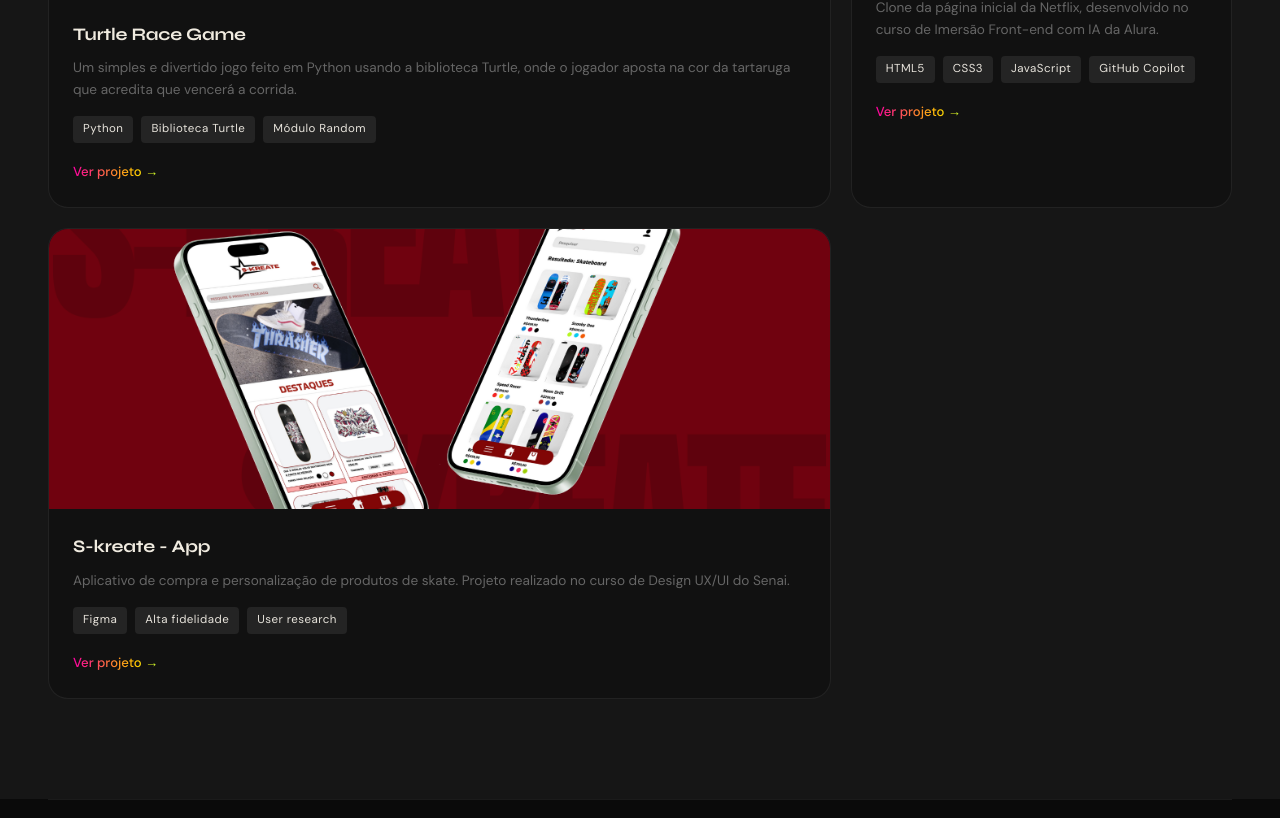
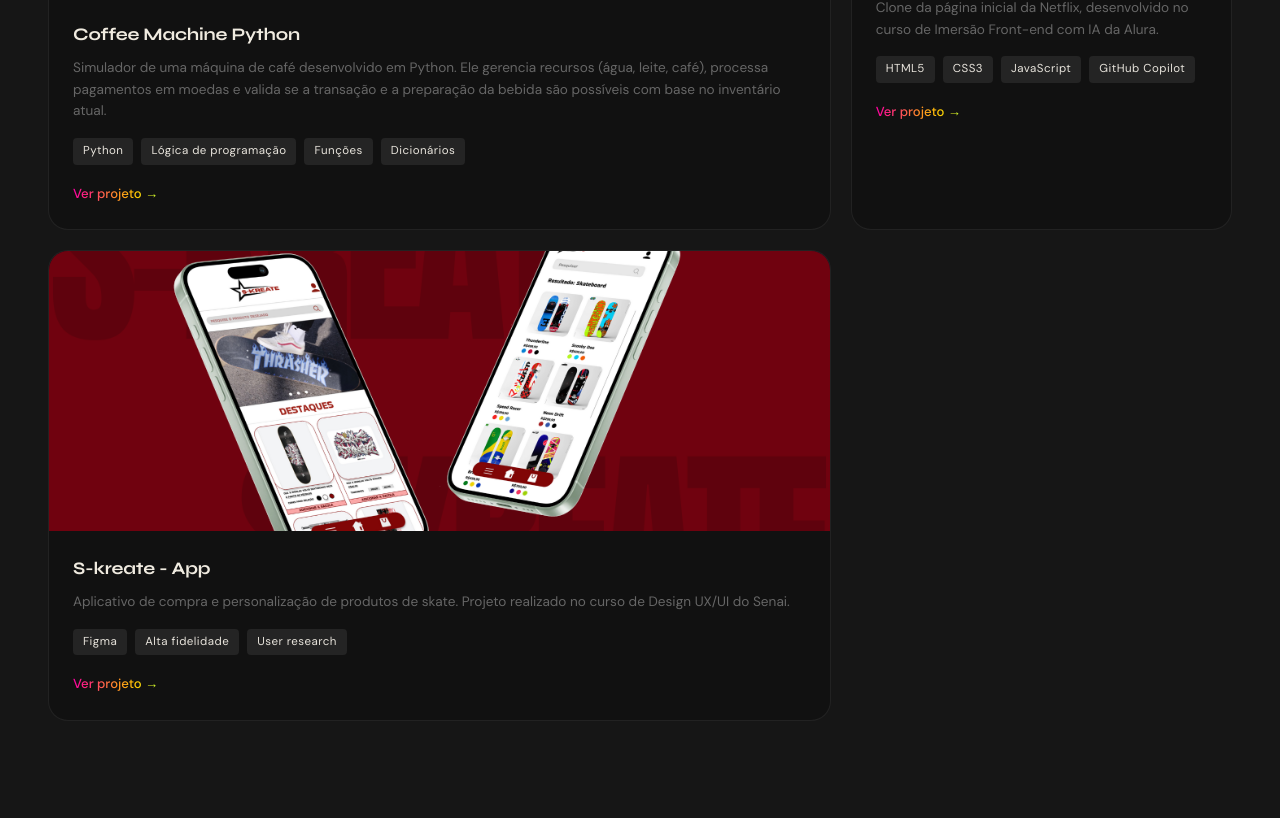
Before and after one commit to heloisacadenas/Portfolio, a website: page index.html in a window 1280 px wide. Shown: the part 3592-4410 px from the top of the page. Drawn offline with nearby package versions, Linux system fonts and the light colour scheme; some packages are replaced by stand-ins of ours; a script that the page names is missing.

Commit message:
Update index.html

```diff
--- a/index.html
+++ b/index.html
@@ -986,14 +986,15 @@ O projeto permite consultar, adicionar, editar e remover livros através de requ
         <span class="card-type be">Back-End</span>
       </div>
       <div class="card-body">
-        <h3>Turtle Race Game</h3>
-        <p>Um simples e divertido jogo feito em Python usando a biblioteca Turtle, onde o jogador aposta na cor da tartaruga que acredita que vencerá a corrida.</p>
+        <h3>Coffee Machine Python</h3>
+        <p>Simulador de uma máquina de café desenvolvido em Python. Ele gerencia recursos (água, leite, café), processa pagamentos em moedas e valida se a transação e a preparação da bebida são possíveis com base no inventário atual.</p>
         <div class="card-tags">
           <span class="card-tag">Python</span>
-          <span class="card-tag">Biblioteca Turtle</span>
-          <span class="card-tag">Módulo Random</span>
+          <span class="card-tag">Lógica de programação</span>
+          <span class="card-tag">Funções</span>
+          <span class="card-tag">Dicionários</span>
         </div>
-        <a href="https://github.com/heloisacadenas/Turtle-Race-Python-Game" class="card-link" target="_blank">Ver projeto →</a>
+        <a href="https://github.com/heloisacadenas/Coffee-Machine" class="card-link" target="_blank">Ver projeto →</a>
       </div>
     </div>
 
```
